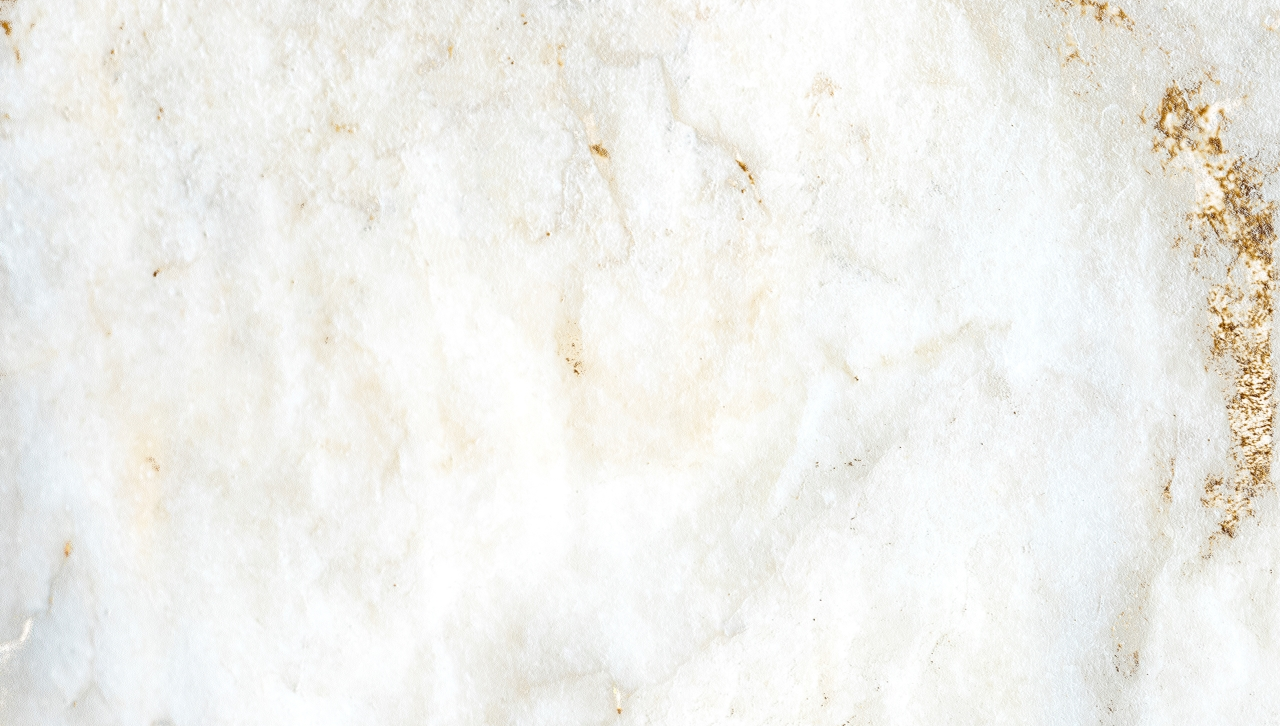
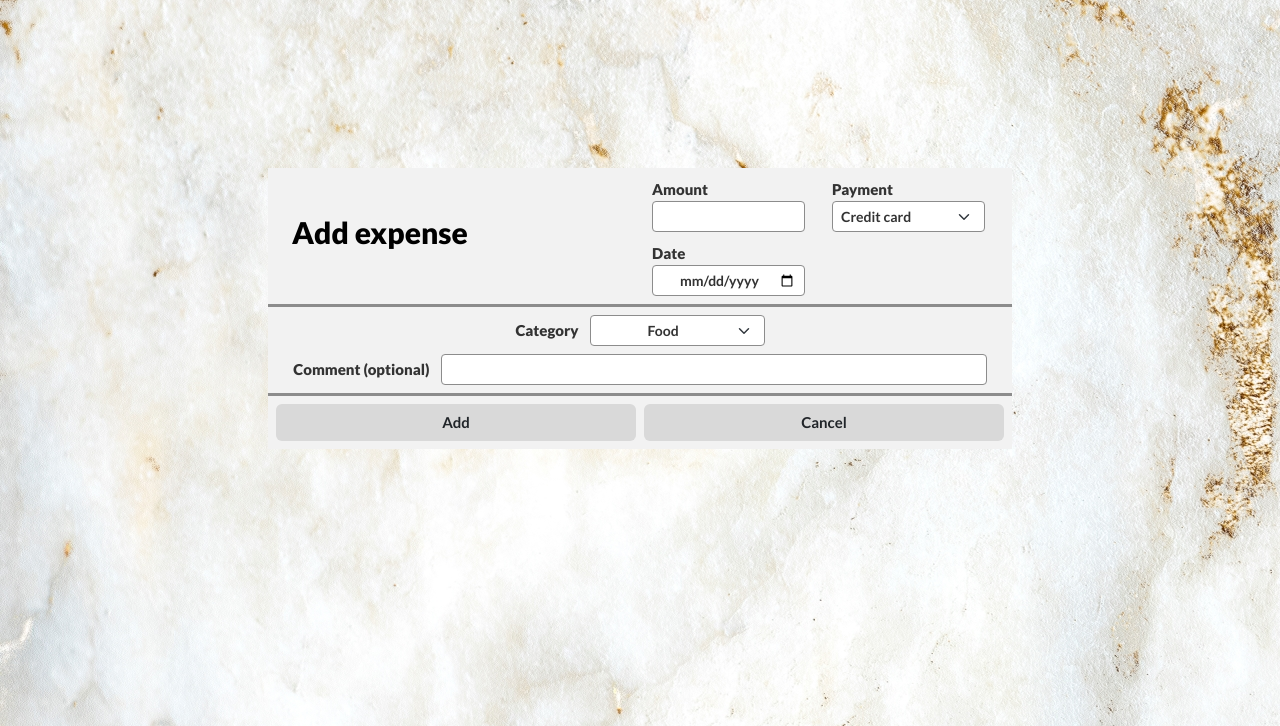
Before and after one commit to AdamKrk88/webApplication-familyBudget, a PHP site: page /addexpense.html in a window 1280 px wide. Shown: the part 74-800 px from the top of the page. Run offline with PHP 8.4, Linux system fonts and the light colour scheme.

Commit message:
Form controls done - text, date and number input prepared. Select that displays a list for payment options and category done. Button Add is included in form together with link stylized to look as the button with name Cancel. Role of the Cancel link is to move User to main page

```diff
--- a/addexpense.html
+++ b/addexpense.html
@@ -9,6 +9,7 @@
 	<meta http-equiv="X-UA-Compatible" content="IE=edge" />
 	<link href="https://cdn.jsdelivr.net/npm/bootstrap@5.2.1/dist/css/bootstrap.min.css" rel="stylesheet" integrity="sha384-iYQeCzEYFbKjA/T2uDLTpkwGzCiq6soy8tYaI1GyVh/UjpbCx/TYkiZhlZB6+fzT" crossorigin="anonymous">
 	<link rel="stylesheet" href="style.css" type="text/css" />
+	<link rel="stylesheet" href="css/fontello.css" type="text/css" />
 	<link rel="preconnect" href="https://fonts.googleapis.com">
 	<link rel="preconnect" href="https://fonts.gstatic.com" crossorigin>
 	<link href="https://fonts.googleapis.com/css2?family=Lato:wght@400;700;900&display=swap" rel="stylesheet">
@@ -37,6 +38,80 @@
 			</div>
 		</nav>
  	</header>
+
+
+	<main>
+		<div class="container height-no-navbar">
+			<article class="h-100">
+				<div class ="row g-0 h-85 align-items-center justify-content-center">
+					<div class="col-sm-8 bg-light-grey">
+						<div class="row">
+							<div class="col-sm-6 align-self-center">
+								<header>
+									<h2 class="font-color-black fw-bolder font-size-scaled-from-30px me-0 my-0 ms-4">Add expense</h2>
+								</header>
+							</div>
+							<div class="col-sm-6">
+								<form class="lh-1 d-flex" action="addExpense.php" method="post">
+									<div class="w-50">
+										<label class="form-label font-color-grey font-size-scaled-from-15px fw-bolder mb-1" for="amount">Amount</label>
+										<input class="w-85 form-control form-control-sm fw-bold font-color-grey text-center ps-4" type="number" name="amount" id="amount" step="0.01" title="Please fill out this field" aria-label="Expense expressed in the number as your cost" required oninvalid="this.setCustomValidity('Please fill out this field')" oninput="this.setCustomValidity('')" />
+										<label class="form-label font-color-grey font-size-scaled-from-15px fw-bolder mb-1" for="date">Date</label>
+										<input class="w-85 form-control form-control-sm fw-bold font-color-grey text-center" type="date" name="date" id="date" min="2000-01-01" title="Please fill out this field" aria-label="Date of your expense registration" required oninvalid="this.setCustomValidity('Please fill out this field')" oninput="this.setCustomValidity('')" />
+									</div>
+									<div class="w-50">
+										<label  class="form-label font-color-grey font-size-scaled-from-15px fw-bolder mb-1" for="paymentOptions">Payment</label>
+										<select class="w-85 form-select form-select-sm fw-bold font-color-grey" id="paymentOptions" name="payment" aria-label="Payment options">
+											<option value="1">Cash</option>
+											<option value="2">Debit card</option>
+											<option value="3" selected>Credit card</option>
+										</select>
+									</div>
+								</form>
+							</div>
+
+							<div class="col-sm-12 py-2" style="font-size: 1rem;">
+								<div class="underline"></div>
+								<form class="lh-1 d-flex flex-column pt-2" action="addExpense.php" method="post">
+									<div class="text-center">
+										<label  class="form-label font-color-grey font-size-scaled-from-15px fw-bolder mb-1 me-2" for="categoryOptions">Category</label>
+										<select class="form-select form-select-sm w-auto d-inline-block fw-bold font-color-grey text-center" id="categoryOptions" name="category" aria-label="Category options">
+											<option value="1" selected>Food</option>
+											<option value="2">Home</option>
+											<option value="3">Transport</option>
+											<option value="4">Telecommunications</option>
+											<option value="5">Healthcare</option>
+											<option value="6">Clothes</option>
+											<option value="7">Hygiene</option>
+											<option value="8">Children</option>
+											<option value="9">Entertainment</option>
+											<option value="10">Trip</option>
+											<option value="11">Training</option>
+											<option value="12">Book</option>
+											<option value="13">Savings</option>
+											<option value="14">Retirement savings</option>
+											<option value="15">Debt repayment</option>
+											<option value="16">Donation</option>
+											<option value="17">Others</option>
+										</select>
+									</div>
+									<div class="p-2 text-center">
+										<label class="form-label font-color-grey font-size-scaled-from-15px fw-bolder me-2 d-inline-block" for="comment">Comment (optional)</label>
+										<input class="w-75 form-control form-control-sm fw-bold font-color-grey d-inline-block" type="text" name="comment" id="comment" title="Optional comment" aria-label="Optional comment"/>
+									</div>
+									<div class="underline"></div>
+									<div class="btn-customized-group px-2">
+										<button class="w-50 btn button-grey-color fw-bold font-size-scaled-from-15px mt-2 me-1" type="submit" aria-label="Add expense">Add</button>
+										<a class="w-50 btn button-grey-color fw-bold font-size-scaled-from-15px mt-2 ms-1" href="index.html">Cancel</a>
+									</div>
+								</form>
+							</div>
+						</div>
+					</div>
+				</div>
+			</article>
+		</div>
+	</main>
 
 
 
--- a/style.css
+++ b/style.css
@@ -152,6 +152,11 @@ body
 .h-85
 {
 	height: 85% !important;
+}
+
+.w-85
+{
+	width: 85% !important;
 }
 
 .mt-4-dot-5
@@ -575,13 +580,13 @@ a#cancelButtonLink:focus
 	padding: 45px 0;
 	text-align: center;
 }
-
+/*
 #comment
 {
 	margin-top: 25px;
 	padding: 0 10px;
 }
-
+*/
 .categorySelection
 {
 	float: left;
@@ -735,25 +740,41 @@ input[type=number]
 */
 
 
-.form-control
+.form-control,
+.form-select
 {
 	outline: none;
 	border: 1px solid #8c8c8c;
 }
 
-.form-control:focus
+.form-control:focus,
+.form-select:focus
 {
 	border: 2px solid #8c8c8c;
 	box-shadow: none;
 }
 
 .btn:first-child:hover,
+.btn:nth-child(2):hover,
 .btn:focus
 {
 	background-color: #d9d9d9;
 	-webkit-box-shadow: 0px 0px 4px 1px rgba(51,51,51,1);
 	-moz-box-shadow: 0px 0px 4px 1px rgba(51,51,51,1);
 	box-shadow: 0px 0px 4px 1px rgba(51,51,51,1);
+}
+
+.btn-customized-group
+{
+	position: relative;
+	display: inline-flex;
+	vertical-align: middle;
+}
+
+.btn-customized-group > .btn
+{
+	position: relative;
+	flex: 1 1 auto;
 }
 
 label.labelText
@@ -1041,7 +1062,8 @@ label#labelTextNextToList
 		font-size: 12px;
 	}
 
-	.form-control-sm
+	.form-control-sm,
+	.form-select-sm
 	{
 		font-size: 0.75rem;
 	}
```
